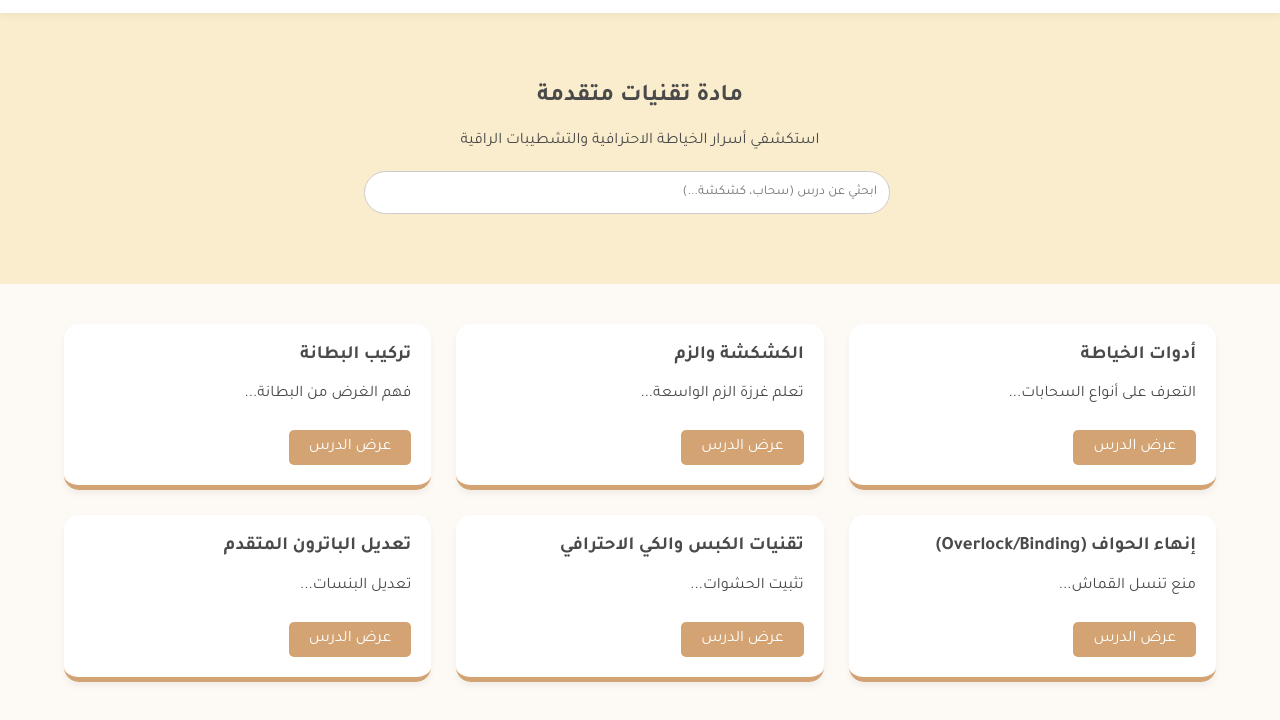
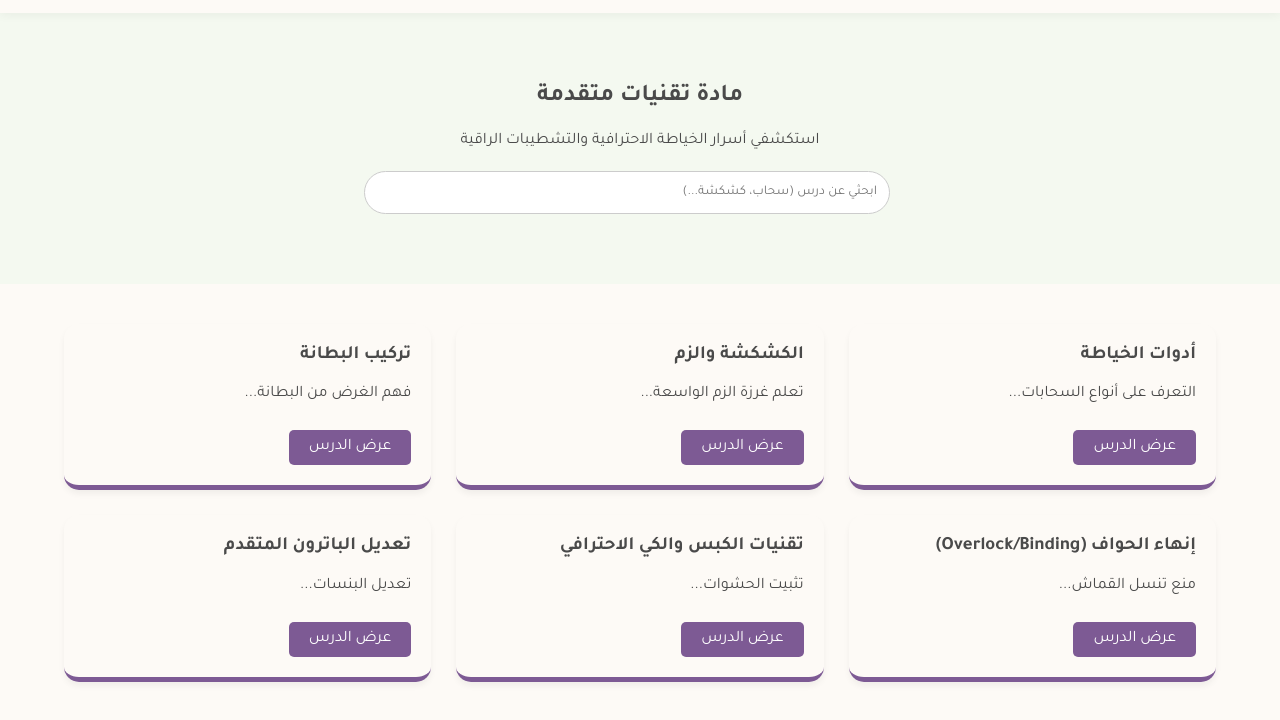
Before and after one commit to zekzak61-cloud/sewing-course, a plain HTML site: page index.html in a window 1280 px wide. Shown: the part 88-808 px from the top of the page. Drawn offline with Linux system fonts and the light colour scheme.

Commit message:
Update style.css

```diff
--- a/style.css
+++ b/style.css
@@ -3,11 +3,11 @@
 
 :root {
     --bg-color: #fdfaf6; /* بيج فاتح */
-    --primary-color: #d4a373; /* بني هادئ */
+    --primary-color: #7D5A94; /* بني هادئ */
     --accent-color: #e9edc9; /* أخضر سيج فاتح */
-    --secondary-color: #faedcd; /* أوف وايت */
+    --secondary-color: #f4f9f0; /* أوف وايت */
     --text-color: #4a4a4a;
-    --white: #ffffff;
+    --white: #ِِA7D489;
 }
 
 body {
```
